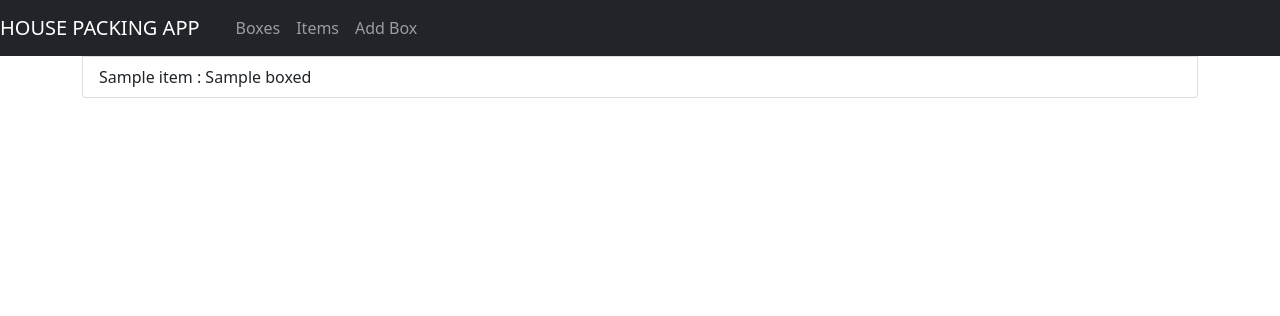
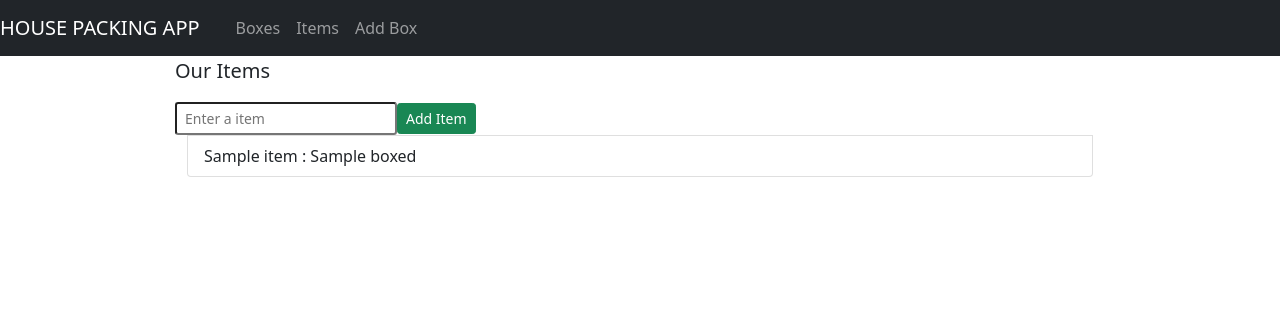
Before and after one commit to rob8624/Packing-app, a Django app: template todo/base/templates/base/item_list.html in a window 1280 px wide. Shown: the top 316 px of the page. Run offline with Django 3.2, Linux system fonts and the light colour scheme; the template is opened without the code that fills it: most values are stand-ins (such as "Sample title", 1, 10 or a date in 2020); some libraries are stand-ins or nearby versions.

Commit message:
working htmx add to list

```diff
--- a/todo/base/templates/base/item_list.html
+++ b/todo/base/templates/base/item_list.html
@@ -2,21 +2,18 @@
 {% block content %}
 
 <body>
-<div class="container">
-
-</div>
-<div class="container">
-
-        <ul class="list-group">
-            <div id="list"></div>
-            {% for item in items %}
-            <li class="list-group-item">{{ item }} : {{ item.boxed }} </li>
-            {% endfor %}
-        </ul>
-
-    </div>
-</div>
-
+ <div class="container">
+     <div class="align-center col-10 offset-1">
+         <p class="lead ml-0">Our Items</p>
+     <form class="d-flex align-items-center">
+         {% csrf_token %}
+         <input type="text" name="filmname" class="form-control-sm mr-2" placeholder="Enter a item" />
+         <button hx-post="{% url 'add-item' %}" hx-target="#item-list" type="submit" class="btn btn-success btn-sm">Add Item</button>
+     </form>
+     <div id="item-list">
+         {% include 'base/partials/list_items.html' %}
+     </div>
+     </div>
+ </div>
 </body>
 {% endblock content %}
-</html>
--- /dev/null
+++ b/todo/base/templates/base/partials/list_items.html
@@ -0,0 +1,14 @@
+<div class="container">
+</div>
+<div class="container">
+    <ul class="list-group">
+        <div id="list"></div>
+            {% for item in items %}
+            <li class="list-group-item">{{ item }} :
+                {% if item.boxed %}
+                {{ item.boxed }}
+                {% endif %}</li>
+            {% endfor %}
+        </ul>
+    </div>
+</div>
--- a/todo/base/urls.py
+++ b/todo/base/urls.py
@@ -1,5 +1,7 @@
 from django.urls import path
 from .views import ItemList, BoxList, ItemCreateView, BoxCreateView, BoxDetail
+from . import views
+
 
 urlpatterns = [
 
@@ -8,6 +10,7 @@ urlpatterns = [
     path('item/add/', ItemCreateView.as_view(), name='item-add'),
     path('boxes/add/', BoxCreateView.as_view(), name='box-add'),
     path('boxes/<int:pk>/', BoxDetail.as_view(), name='box-detail'),
+    path('add-item/', views.add_item, name='add-item')
 
 
 ]
```
Also changed, not shown: todo/base/templates/base/box_form.html (+4 -4 lines), todo/base/templates/base/box_list.html (+7 -3 lines), todo/base/views.py (+15 -2 lines).
